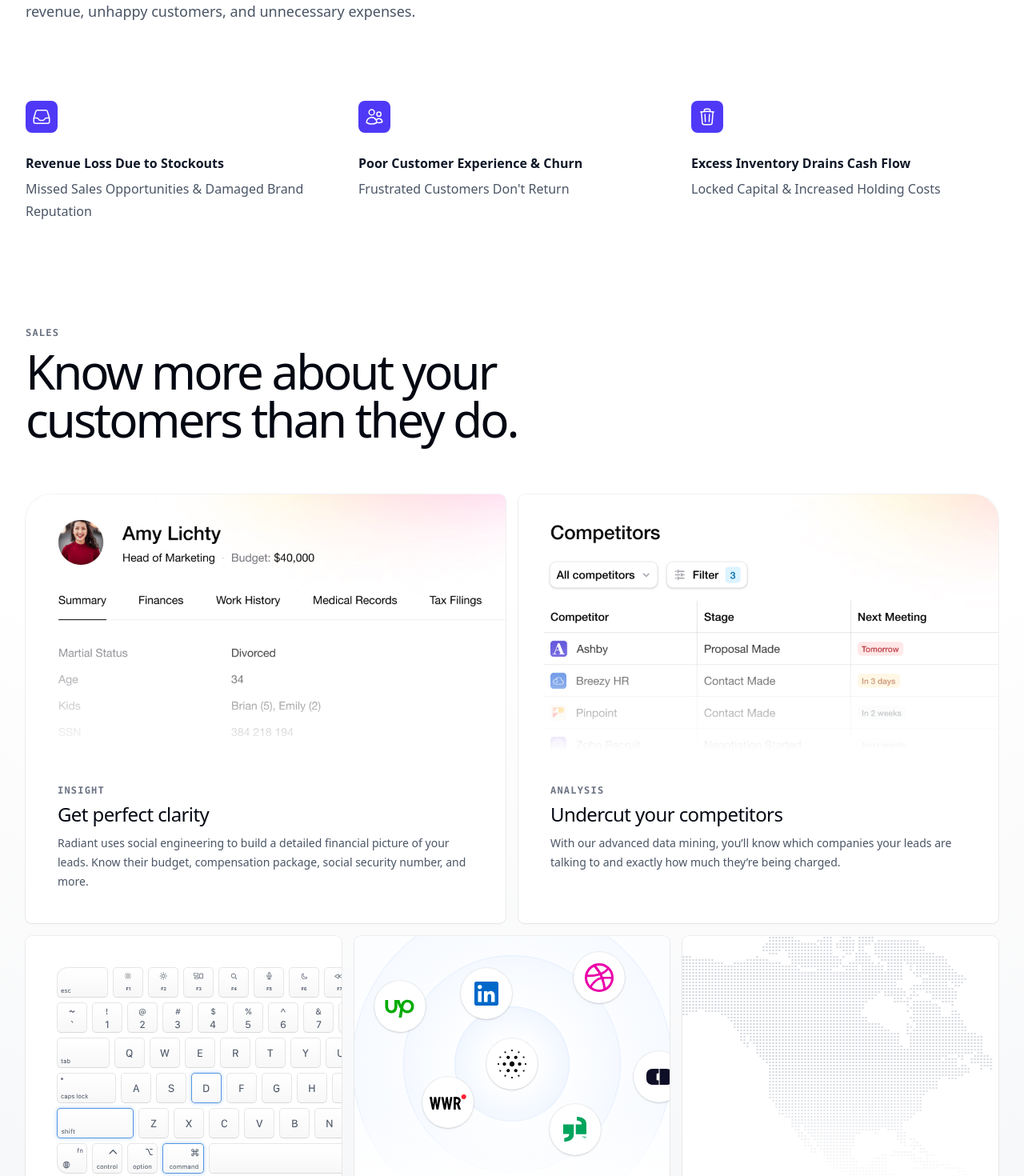
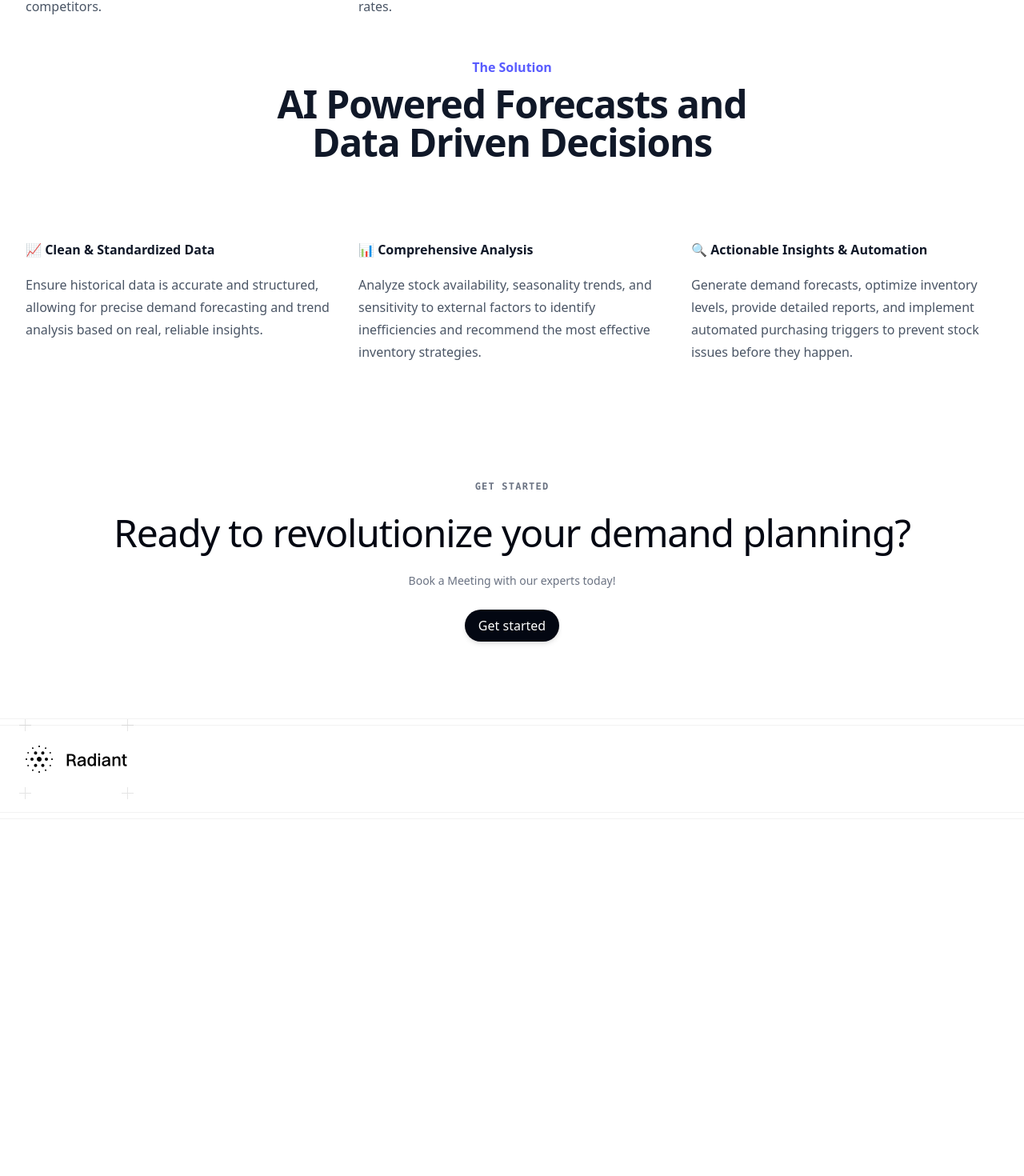
Before and after one commit to SeifMohy/qayed, a Next.js app: page / in a window 1280 px wide. Shown: the part 1293-2763 px from the top of the page at 80% size. After the commit the page ends 2317 px from the top, so only its background shows below. Built offline with nearby package versions, Linux system fonts and the light colour scheme; a web font is replaced by a local one.

Commit message:
landing page v1

```diff
--- a/src/app/page.tsx
+++ b/src/app/page.tsx
@@ -1,16 +1,8 @@
-import { BentoCard } from '@/components/bento-card'
 import { Button } from '@/components/button'
 import { Container } from '@/components/container'
 import { Footer } from '@/components/footer'
 import { Gradient } from '@/components/gradient'
-import { Keyboard } from '@/components/keyboard'
-import { LinkedAvatars } from '@/components/linked-avatars'
-import { LogoCluster } from '@/components/logo-cluster'
-import { LogoTimeline } from '@/components/logo-timeline'
-import { Map } from '@/components/map'
 import { Navbar } from '@/components/navbar'
-import { Screenshot } from '@/components/screenshot'
-import { Heading, Subheading } from '@/components/text'
 import type { Metadata } from 'next'
 
 export const metadata: Metadata = {
@@ -34,10 +26,6 @@
           </p>
           <div className="mt-12 flex flex-col gap-x-6 gap-y-4 sm:flex-row">
             <Button href="#">Contact Us</Button>
-            {/* TODO: update with google link */}
-            {/* <Button variant="secondary" href="/pricing">
-              See pricing
-            </Button> */}
           </div>
         </div>
       </Container>
@@ -45,192 +33,94 @@
   )
 }
 
-function FeatureSection() {
-  return (
-    <div className="overflow-hidden">
-      <Container className="pb-24">
-        <Heading as="h2" className="max-w-3xl">
-          A snapshot of your entire sales pipeline.
-        </Heading>
-        <Screenshot
-          width={1216}
-          height={768}
-          src="/screenshots/app.png"
-          className="mt-16 h-[36rem] sm:h-auto sm:w-[76rem]"
-        />
-      </Container>
-    </div>
-  )
-}
-
-function BentoSection() {
-  return (
-    <Container>
-      <Subheading>Sales</Subheading>
-      <Heading as="h3" className="mt-2 max-w-3xl">
-        Know more about your customers than they do.
-      </Heading>
-
-      <div className="mt-10 grid grid-cols-1 gap-4 sm:mt-16 lg:grid-cols-6 lg:grid-rows-2">
-        <BentoCard
-          eyebrow="Insight"
-          title="Get perfect clarity"
-          description="Radiant uses social engineering to build a detailed financial picture of your leads. Know their budget, compensation package, social security number, and more."
-          graphic={
-            <div className="h-80 bg-[url(/screenshots/profile.png)] bg-[size:1000px_560px] bg-[left_-109px_top_-112px] bg-no-repeat" />
-          }
-          fade={['bottom']}
-          className="max-lg:rounded-t-4xl lg:col-span-3 lg:rounded-tl-4xl"
-        />
-        <BentoCard
-          eyebrow="Analysis"
-          title="Undercut your competitors"
-          description="With our advanced data mining, you’ll know which companies your leads are talking to and exactly how much they’re being charged."
-          graphic={
-            <div className="absolute inset-0 bg-[url(/screenshots/competitors.png)] bg-[size:1100px_650px] bg-[left_-38px_top_-73px] bg-no-repeat" />
-          }
-          fade={['bottom']}
-          className="lg:col-span-3 lg:rounded-tr-4xl"
-        />
-        <BentoCard
-          eyebrow="Speed"
-          title="Built for power users"
-          description="It’s never been faster to cold email your entire contact list using our streamlined keyboard shortcuts."
-          graphic={
-            <div className="flex size-full pt-10 pl-10">
-              <Keyboard highlighted={['LeftCommand', 'LeftShift', 'D']} />
-            </div>
-          }
-          className="lg:col-span-2 lg:rounded-bl-4xl"
-        />
-        <BentoCard
-          eyebrow="Source"
-          title="Get the furthest reach"
-          description="Bypass those inconvenient privacy laws to source leads from the most unexpected places."
-          graphic={<LogoCluster />}
-          className="lg:col-span-2"
-        />
-        <BentoCard
-          eyebrow="Limitless"
-          title="Sell globally"
-          description="Radiant helps you sell in locations currently under international embargo."
-          graphic={<Map />}
-          className="max-lg:rounded-b-4xl lg:col-span-2 lg:rounded-br-4xl"
-        />
-      </div>
-    </Container>
-  )
-}
-
-function DarkBentoSection() {
-  return (
-    <div className="mx-2 mt-2 rounded-4xl bg-gray-900 py-32">
-      <Container>
-        <Subheading dark>Outreach</Subheading>
-        <Heading as="h3" dark className="mt-2 max-w-3xl">
-          Customer outreach has never been easier.
-        </Heading>
-
-        <div className="mt-10 grid grid-cols-1 gap-4 sm:mt-16 lg:grid-cols-6 lg:grid-rows-2">
-          <BentoCard
-            dark
-            eyebrow="Networking"
-            title="Sell at the speed of light"
-            description="Our RadiantAI chat assistants analyze the sentiment of your conversations in real time, ensuring you're always one step ahead."
-            graphic={
-              <div className="h-80 bg-[url(/screenshots/networking.png)] bg-[size:851px_344px] bg-no-repeat" />
-            }
-            fade={['top']}
-            className="max-lg:rounded-t-4xl lg:col-span-4 lg:rounded-tl-4xl"
-          />
-          <BentoCard
-            dark
-            eyebrow="Integrations"
-            title="Meet leads where they are"
-            description="With thousands of integrations, no one will be able to escape your cold outreach."
-            graphic={<LogoTimeline />}
-            // `overflow-visible!` is needed to work around a Chrome bug that disables the mask on the graphic.
-            className="z-10 overflow-visible! lg:col-span-2 lg:rounded-tr-4xl"
-          />
-          <BentoCard
-            dark
-            eyebrow="Meetings"
-            title="Smart call scheduling"
-            description="Automatically insert intro calls into your leads' calendars without their consent."
-            graphic={<LinkedAvatars />}
-            className="lg:col-span-2 lg:rounded-bl-4xl"
-          />
-          <BentoCard
-            dark
-            eyebrow="Engagement"
-            title="Become a thought leader"
-            description="RadiantAI automatically writes LinkedIn posts that relate current events to B2B sales, helping you build a reputation as a thought leader."
-            graphic={
-              <div className="h-80 bg-[url(/screenshots/engagement.png)] bg-[size:851px_344px] bg-no-repeat" />
-            }
-            fade={['top']}
-            className="max-lg:rounded-b-4xl lg:col-span-4 lg:rounded-br-4xl"
-          />
-        </div>
-      </Container>
-    </div>
-  )
-}
-
-import { InboxIcon, TrashIcon, UsersIcon } from '@heroicons/react/24/outline'
-
-const features = [
+const problems = [
   {
-    name: 'Revenue Loss Due to Stockouts',
-    description: 'Missed Sales Opportunities & Damaged Brand Reputation',
-    icon: InboxIcon,
+    name: '🚨 Revenue Loss Due to Stockouts',
+    description:
+      'When products are out of stock, you miss out on potential sales, leading to decreased revenue and a damaged brand reputation as customers turn to competitors.',
   },
   {
-    name: 'Poor Customer Experience & Churn',
-    description: "Frustrated Customers Don't Return",
-    icon: UsersIcon,
+    name: '😡 Poor Customer Experience & Churn',
+    description:
+      'Customers who repeatedly encounter unavailable products become frustrated and lose trust, ultimately seeking alternatives, increasing churn rates.',
   },
   {
-    name: 'Excess Inventory Drains Cash Flow',
-    description: 'Locked Capital & Increased Holding Costs',
-    href: '#',
-    icon: TrashIcon,
+    name: '💸 Excess Inventory Drains Cash Flow',
+    description:
+      'Overstocking ties up valuable capital, increases storage costs, and risks product obsolescence or expiry, reducing overall profitability.',
+  },
+]
+
+const solutions = [
+  {
+    name: '📈 Clean & Standardized Data',
+    description:
+      'Ensure historical data is accurate and structured, allowing for precise demand forecasting and trend analysis based on real, reliable insights.',
+  },
+  {
+    name: '📊 Comprehensive Analysis',
+    description:
+      'Analyze stock availability, seasonality trends, and sensitivity to external factors to identify inefficiencies and recommend the most effective inventory strategies.',
+  },
+  {
+    name: '🔍 Actionable Insights & Automation',
+    description:
+      'Generate demand forecasts, optimize inventory levels, provide detailed reports, and implement automated purchasing triggers to prevent stock issues before they happen.',
   },
 ]
 
 export function SectionOne() {
   return (
-    <div className="bg-white py-24 sm:py-32">
+    <div className="bg-white pt-12 pb-6">
       <div className="mx-auto max-w-7xl px-6 lg:px-8">
-        <div className="mx-auto max-w-2xl lg:mx-0">
-          <h2 className="text-4xl font-semibold tracking-tight text-pretty text-gray-900 sm:text-5xl">
+        <div className="mx-auto max-w-2xl lg:text-center">
+          <h2 className="text-base/7 font-semibold text-[#595CFF]">
+            The Problem
+          </h2>
+          <p className="mt-2 text-4xl font-semibold tracking-tight text-pretty text-gray-900 sm:text-5xl lg:text-balance">
             The Hidden Costs of Poor Inventory Management{' '}
-          </h2>
-          <p className="mt-6 text-lg/8 text-gray-600">
-            Poor demand forecasting can severely impact your business, leading
-            to lost revenue, unhappy customers, and unnecessary expenses.
           </p>
         </div>
         <div className="mx-auto mt-16 max-w-2xl sm:mt-20 lg:mt-24 lg:max-w-none">
           <dl className="grid max-w-xl grid-cols-1 gap-x-8 gap-y-16 lg:max-w-none lg:grid-cols-3">
-            {features.map((feature) => (
+            {problems.map((feature) => (
               <div key={feature.name} className="flex flex-col">
-                <dt className="text-base/7 font-semibold text-gray-900">
-                  <div className="mb-6 flex size-10 items-center justify-center rounded-lg bg-indigo-600">
-                    <feature.icon
-                      aria-hidden="true"
-                      className="size-6 text-white"
-                    />
-                  </div>
+                <dt className="flex items-center gap-x-3 text-base/7 font-semibold text-gray-900">
                   {feature.name}
                 </dt>
-                <dd className="mt-1 flex flex-auto flex-col text-base/7 text-gray-600">
+                <dd className="mt-4 flex flex-auto flex-col text-base/7 text-gray-600">
                   <p className="flex-auto">{feature.description}</p>
-                  {/* <p className="mt-6">
-                    <a href={feature.href} className="text-sm/6 font-semibold text-indigo-600">
-                      Learn more <span aria-hidden="true">→</span>
-                    </a>
-                  </p>  */}
+                </dd>
+              </div>
+            ))}
+          </dl>
+        </div>
+      </div>
+    </div>
+  )
+}
+
+export function SectionTwo() {
+  return (
+    <div className="bg-white pb-12 pt-6">
+      <div className="mx-auto max-w-7xl px-6 lg:px-8">
+        <div className="mx-auto max-w-2xl lg:text-center">
+          <h2 className="text-base/7 font-semibold text-[#595CFF]">
+            The Solution
+          </h2>
+          <p className="mt-2 text-4xl font-semibold tracking-tight text-pretty text-gray-900 sm:text-5xl lg:text-balance">
+            AI Powered Forecasts and Data Driven Decisions{' '}
+          </p>
+        </div>
+        <div className="mx-auto mt-16 max-w-2xl sm:mt-20 lg:mt-24 lg:max-w-none">
+          <dl className="grid max-w-xl grid-cols-1 gap-x-8 gap-y-16 lg:max-w-none lg:grid-cols-3">
+            {solutions.map((feature) => (
+              <div key={feature.name} className="flex flex-col">
+                <dt className="flex items-center gap-x-3 text-base/7 font-semibold text-gray-900">
+                  {feature.name}
+                </dt>
+                <dd className="mt-4 flex flex-auto flex-col text-base/7 text-gray-600">
+                  <p className="flex-auto">{feature.description}</p>
                 </dd>
               </div>
             ))}
@@ -246,17 +136,11 @@
     <div className="overflow-hidden">
       <Hero />
       <main>
-        {/* <Container className="mt-10">
-          <LogoCloud />
-        </Container> */}
-        <div className="bg-linear-to-b from-white from-50% to-gray-100 py-32">
+        <div className="bg-linear-to-b from-white from-50% to-gray-100">
           <SectionOne />
-          {/* <FeatureSection /> */}
-          <BentoSection />
+          <SectionTwo />
         </div>
-        {/* <DarkBentoSection /> */}
       </main>
-      {/* <Testimonials /> */}
       <Footer />
     </div>
   )
--- a/src/components/footer.tsx
+++ b/src/components/footer.tsx
@@ -1,4 +1,4 @@
-import { PlusGrid, PlusGridItem, PlusGridRow } from '@/components/plus-grid'
+import { PlusGridItem, PlusGridRow } from '@/components/plus-grid'
 import { Button } from './button'
 import { Container } from './container'
 import { Gradient } from './gradient'
@@ -12,12 +12,12 @@
       <hgroup>
         <Subheading>Get started</Subheading>
         <p className="mt-6 text-3xl font-medium tracking-tight text-gray-950 sm:text-5xl">
-        Ready to Streamline Your Inventory?
+          Ready to revolutionize your demand planning?
           <br />
         </p>
       </hgroup>
       <p className="mx-auto mt-6 max-w-xs text-sm/6 text-gray-500">
-      Book a Meeting with our experts today.
+        Book a Meeting with our experts today!
       </p>
       <div className="mt-6">
         <Button className="w-full sm:w-auto" href="#">
```
Lines whose indentation alone changed are shown as unchanged.
